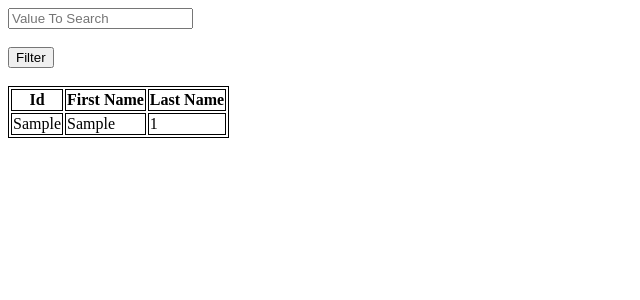
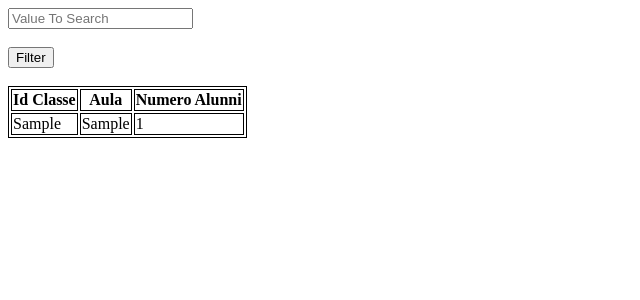
Before and after one commit to Andrea-Ientile-JCMaxwell-5BI/Progetti-Esame-Maturit-2017-Siti-con-Database, a PHP site: page /Classi.php in a window 1280 px wide. Shown: the top 300 px of the page, without its empty margins (0-640 px from the left). Run offline with PHP 8.4, Linux system fonts and the light colour scheme; tables that the repository leaves empty hold one stand-in row (values such as "Sample post").

Commit message:
Update Classi.php

```diff
--- a/Classi.php
+++ b/Classi.php
@@ -7,7 +7,7 @@ if(isset($_POST['search']))
     $valueToSearch = $_POST['valueToSearch'];
     // search in all table columns
     // using concat mysql function
-    $query = "SELECT * FROM `classi` WHERE CONCAT(`id_classe`, `aula`, `n_alunni`) LIKE '%".$valueToSearch."%'";
+    $query = "SELECT * FROM `classi` WHERE CONCAT(`aula`) LIKE '%".$valueToSearch."%'";
     $search_result = filterTable($query);
 
 }
@@ -45,9 +45,9 @@ function filterTable($query)
 
             <table>
                 <tr>
-                    <th>Id</th>
-                    <th>First Name</th>
-                    <th>Last Name</th>
+                    <th>Id Classe</th>
+                    <th>Aula</th>
+                    <th>Numero Alunni</th>
 
                 </tr>
 
```
